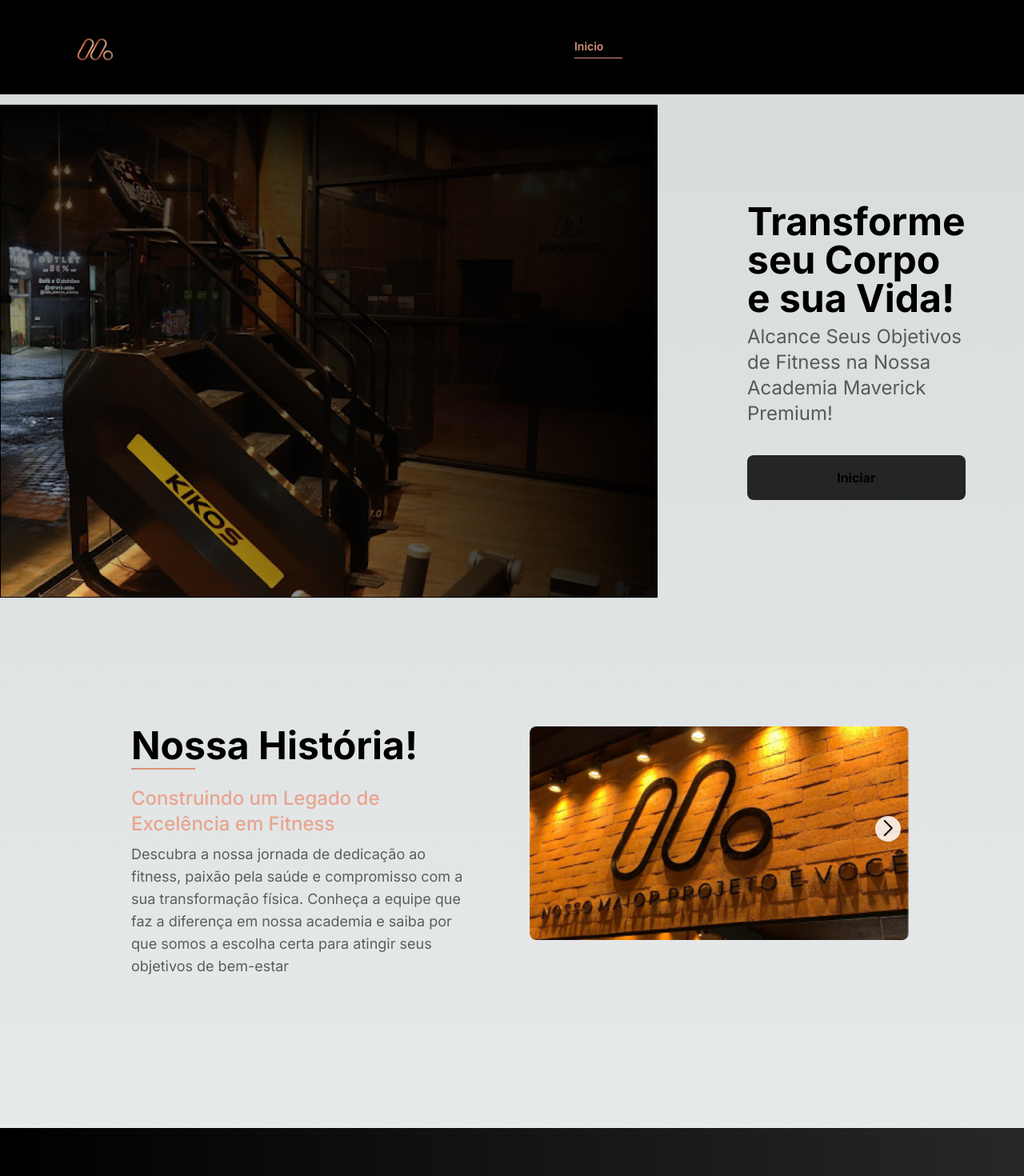
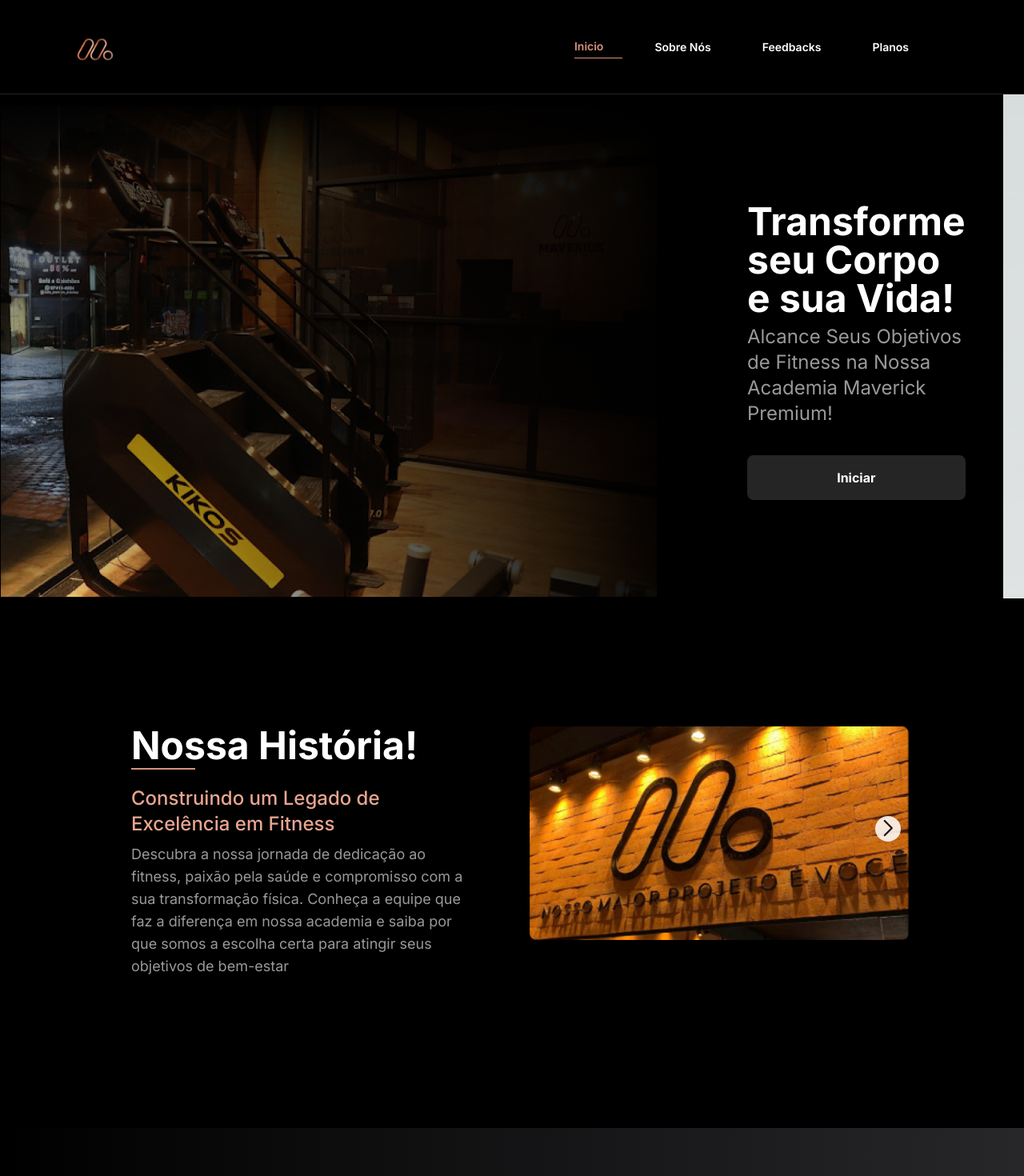
Before and after one commit to DevWeDesc/AcademiaMaverick, a Next.js app: page / in a window 1280 px wide. Shown: the top 1470 px of the page at 80% size. Built offline with nearby package versions, Linux system fonts and the light colour scheme.

Commit message:
Adicionando ScrollBar personalizado e fazendo algumas alterações

```diff
--- a/src/app/globals.css
+++ b/src/app/globals.css
@@ -7,6 +7,18 @@
   --foreground-rgb: 0, 0, 0;
   --background-start-rgb: 214, 219, 220;
   --background-end-rgb: 255, 255, 255;
+}
+
+/* Cor de fundo da barra de rolagem */
+::-webkit-scrollbar {
+  width: 0.6vw;
+  background-color: #121212;
+}
+
+/* Cor da alça da barra de rolagem */
+::-webkit-scrollbar-thumb {
+  background-color: #4e4e4e;
+  border-radius: 6px;
 }
 
 @media (prefers-color-scheme: dark) {
--- a/src/components/About.tsx
+++ b/src/components/About.tsx
@@ -3,8 +3,8 @@ import { SwiperAbout } from "./SwiperAbout/SwiperAbout";
 
 export const About = () => {
   return (
-    <div className="lg:grid lg:grid-cols-2 lg:gap-11 lg:px-36 lg:py-40">
-      <div className="flex flex-col pt-[100px] lg:w-full lg:pt-0 lg:justify-center px-5">
+    <div className="lg:grid lg:grid-cols-2 lg:gap-11 lg:px-36 lg:py-40 bg-black">
+      <div className="text-white flex flex-col pt-[100px] lg:w-full lg:pt-0 lg:justify-center px-5 bg-transparent">
         <h2 className="font-bold text-2xl lg:text-5xl">Nossa História!</h2>
         <div className="w-[3rem] h-[2px] bg-logoColor mb-5 lg:mt-1 lg:w-20" />
         <p className="text-logoColorLight opacity-100 mb-2 lg:font-medium lg:text-2xl ">
@@ -17,7 +17,7 @@ export const About = () => {
           atingir seus objetivos de bem-estar
         </p>
       </div>
-      <div>
+      <div className="bg-transparent">
         <SwiperAbout />
       </div>
     </div>
--- a/src/components/Banner.tsx
+++ b/src/components/Banner.tsx
@@ -6,14 +6,14 @@ import ImageBannerDektop from "../../public/ImageBannerDektop.png";
 export const Banner = () => {
   return (
     <div>
-      <div className="pt-[80px] lg:w-[98vw] lg:pt-[130px] w-screen h-auto lg:flex lg:flex-row">
+      <div className="pt-[80px] lg:w-[98vw] lg:pt-[130px] w-screen h-auto lg:flex lg:flex-row bg-black">
         <Image className="w-full lg:hidden" alt="" src={ImageBannerMobile} />
         <Image
           className="hidden lg:relative lg:block w-full"
           alt=""
           src={ImageBannerDektop}
         />
-        <div className="relative bottom-10 flex flex-col items-center gap-1 p-5 lg:bottom-0 lg:justify-center lg:items-start lg:w-full lg:px-28">
+        <div className="relative bottom-10 flex flex-col items-center gap-1 p-5 bg-transparent text-white lg:bottom-0 lg:justify-center lg:items-start lg:w-full lg:px-28">
           <h2 className="text-2xl font-bold text-center max-w-[18rem] lg:text-5xl lg:text-left lg:min-w-full">
             Transforme seu Corpo e sua Vida!
           </h2>
--- a/src/components/Nav.tsx
+++ b/src/components/Nav.tsx
@@ -41,7 +41,7 @@ export const Nav = ({ navOpen, HandleNavOpen }: INav) => {
           className={`flex items-center gap-2 py-2 font-semibold lg:pr-6 lg:py-1 ${
             navSelection === data.name
               ? "text-logoColor border-b border-logoColor"
-              : ""
+              : "text-white"
           }`}
           href={data.url}
           key={index}
```
Also changed, not shown: src/components/SwiperAbout/SwiperAbout.tsx (+3 -3 lines), src/components/SwiperFeedbacks/Swiper.tsx (+4 -4 lines).
